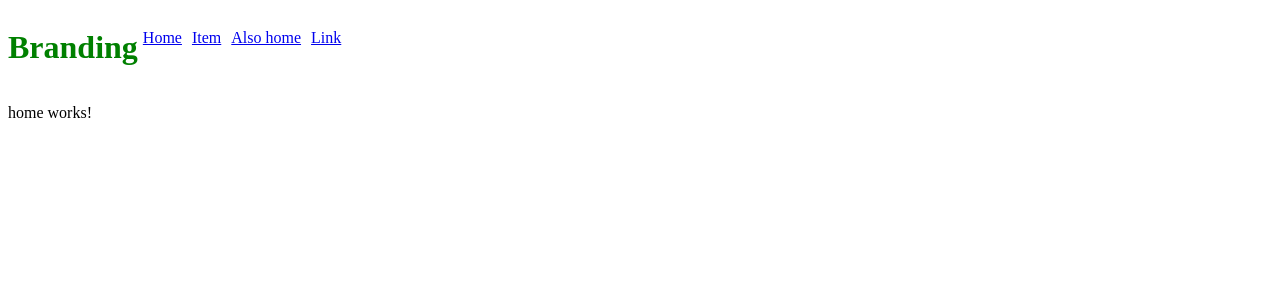
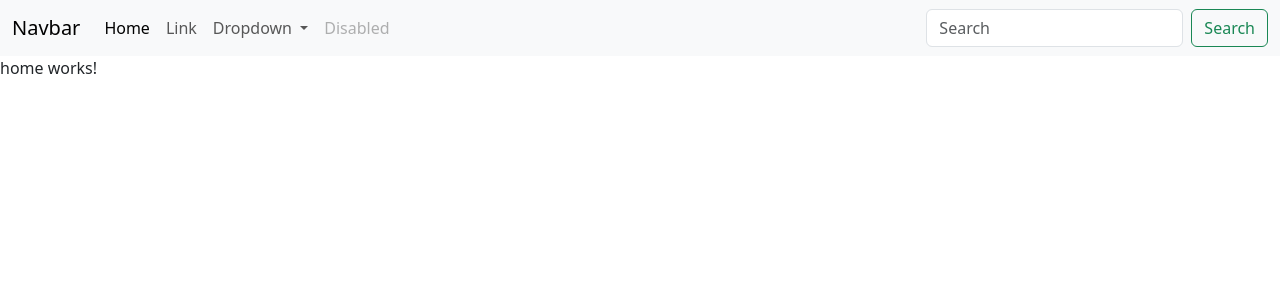
Before and after one commit to CCAppDevs/HelloAngular, an Angular app: page / in a window 1280 px wide. Shown: the top 300 px of the page. Built offline with nearby package versions, Linux system fonts and the light colour scheme.

Commit message:
added bootstrap

```diff
--- a/angular.json
+++ b/angular.json
@@ -25,7 +25,8 @@
               "src/assets"
             ],
             "styles": [
-              "src/styles.css"
+              "src/styles.css",
+              "node_modules/bootstrap/dist/css/bootstrap.min.css"
             ],
             "scripts": []
           },
--- a/package.json
+++ b/package.json
@@ -18,6 +18,7 @@
     "@angular/platform-browser": "^16.2.0",
     "@angular/platform-browser-dynamic": "^16.2.0",
     "@angular/router": "^16.2.0",
+    "bootstrap": "^5.3.2",
     "rxjs": "~7.8.0",
     "tslib": "^2.3.0",
     "zone.js": "~0.13.0"
--- a/src/app/app.component.html
+++ b/src/app/app.component.html
@@ -1,11 +1,2 @@
-<div class="navbar">
-    <h1>Branding</h1>
-
-    <ul class="link-list">
-        <li class="link"><a [routerLink]="['']">Home</a></li>
-        <li class="link"><a [routerLink]="['item', 'toast']">Item</a></li>
-        <li class="link"><a routerLink="">Also home</a></li>
-        <li class="link"><a routerLink="item/">Link</a></li>
-    </ul>
-</div>
+<app-navbar></app-navbar>
 <router-outlet></router-outlet>
--- a/src/app/app.module.ts
+++ b/src/app/app.module.ts
@@ -5,12 +5,14 @@
 import { AppComponent } from './app.component';
 import { ItemComponent } from './item/item.component';
 import { HomeComponent } from './home/home.component';
+import { NavbarComponent } from './navbar/navbar.component';
 
 @NgModule({
   declarations: [
     AppComponent,
     ItemComponent,
-    HomeComponent
+    HomeComponent,
+    NavbarComponent
   ],
   imports: [
     BrowserModule,
--- /dev/null
+++ b/src/app/navbar/navbar.component.html
@@ -0,0 +1,36 @@
+<nav class="navbar navbar-expand-lg bg-body-tertiary">
+    <div class="container-fluid">
+      <a class="navbar-brand" href="#">Navbar</a>
+      <button class="navbar-toggler" type="button" data-bs-toggle="collapse" data-bs-target="#navbarSupportedContent" aria-controls="navbarSupportedContent" aria-expanded="false" aria-label="Toggle navigation">
+        <span class="navbar-toggler-icon"></span>
+      </button>
+      <div class="collapse navbar-collapse" id="navbarSupportedContent">
+        <ul class="navbar-nav me-auto mb-2 mb-lg-0">
+          <li class="nav-item">
+            <a class="nav-link active" aria-current="page" href="#">Home</a>
+          </li>
+          <li class="nav-item">
+            <a class="nav-link" href="#">Link</a>
+          </li>
+          <li class="nav-item dropdown">
+            <a class="nav-link dropdown-toggle" href="#" role="button" data-bs-toggle="dropdown" aria-expanded="false">
+              Dropdown
+            </a>
+            <ul class="dropdown-menu">
+              <li><a class="dropdown-item" href="#">Action</a></li>
+              <li><a class="dropdown-item" href="#">Another action</a></li>
+              <li><hr class="dropdown-divider"></li>
+              <li><a class="dropdown-item" href="#">Something else here</a></li>
+            </ul>
+          </li>
+          <li class="nav-item">
+            <a class="nav-link disabled" aria-disabled="true">Disabled</a>
+          </li>
+        </ul>
+        <form class="d-flex" role="search">
+          <input class="form-control me-2" type="search" placeholder="Search" aria-label="Search">
+          <button class="btn btn-outline-success" type="submit">Search</button>
+        </form>
+      </div>
+    </div>
+  </nav>
```
Also changed, not shown: src/app/navbar/navbar.component.ts (added, +10 -0 lines), src/app/navbar/navbar.component.css (added), 2 other files (tests, documents, lock files or other folders).
